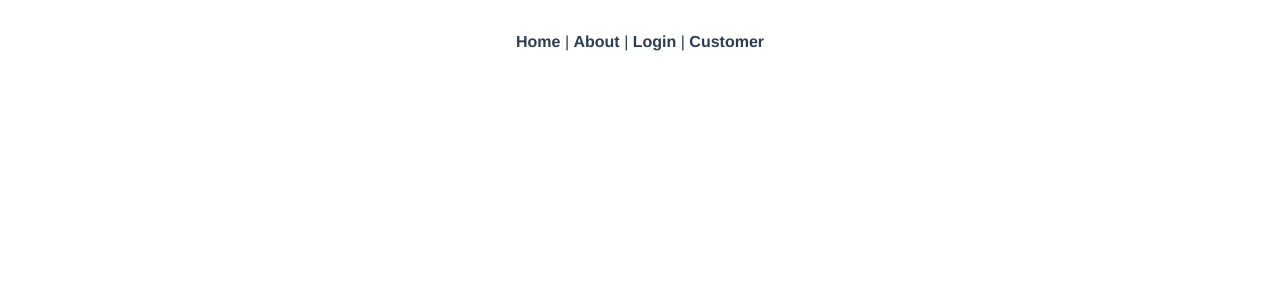
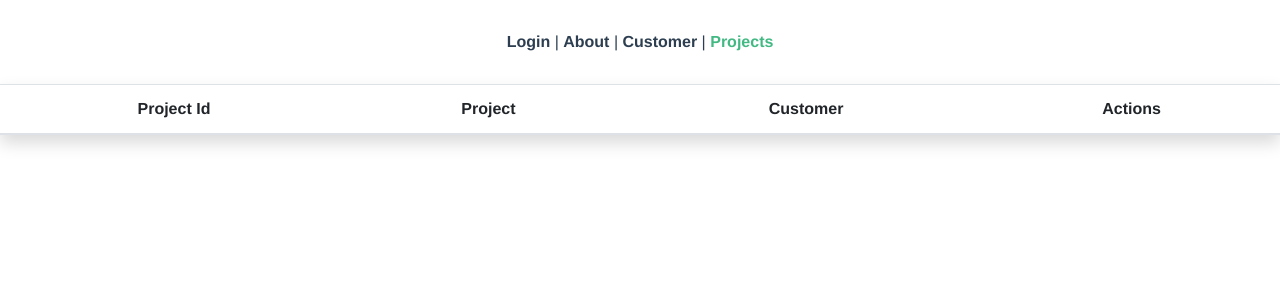
Before and after one commit to lailapfit/task-tracker, a Vue app: page /projects in a window 1280 px wide. Shown: the top 300 px of the page. Built offline with nearby package versions, Linux system fonts and the light colour scheme; no server answers.

Commit message:
Updated routers

```diff
--- a/src/App.vue
+++ b/src/App.vue
@@ -1,10 +1,10 @@
 <template>
   <div id="app">
     <div id="nav">
-      <router-link to="/">Home</router-link> |
+      <router-link to="/">Login</router-link> |
       <router-link to="/about">About</router-link> |
-      <router-link to="/login">Login</router-link> |
-      <router-link to="/customers">Customer</router-link>
+      <router-link to="/customers">Customer</router-link> |
+      <router-link to="/projects">Projects</router-link>
     </div>
     <router-view />
   </div>
@@ -60,8 +60,8 @@
 }
 
 .table {
-    width: 80%;
-    margin: auto;
+  width: 80%;
+  margin: auto;
 }
 
 .margin-right-md {
--- a/src/router/index.js
+++ b/src/router/index.js
@@ -1,14 +1,20 @@
 import Vue from "vue";
 import VueRouter from "vue-router";
-import Home from "../views/Home";
+import Login from "../views/Login";
 
 Vue.use(VueRouter);
 
 const routes = [
   {
     path: "/",
-    name: "Home",
-    component: Home
+    name: "Login",
+    component: Login
+  },
+  {
+    path: "/projects",
+    name: "Projects",
+    component: () =>
+      import(/* webpackChunkName: "about" */ "../views/Projects.vue")
   },
   {
     path: "/about",
@@ -18,12 +24,6 @@ const routes = [
     // which is lazy-loaded when the route is visited.
     component: () =>
       import(/* webpackChunkName: "about" */ "../views/About.vue")
-  },
-  {
-    path: "/login",
-    name: "Login",
-    component: () =>
-      import(/* webpackChunkName: "about" */ "../views/Login.vue")
   },
   {
     path: "/customers",
--- a/src/views/Home.vue
+++ b/src/views/Projects.vue
@@ -1,5 +1,5 @@
 <template>
-  <div class="home">
+  <div class="project">
     <Project msg="Welcome to Your Vue.js App" />
   </div>
 </template>
@@ -9,7 +9,7 @@
 import Project from "@/components/Project.vue";
 
 export default {
-  name: "Home",
+  name: "Projects",
   components: {
     Project
   }
```
